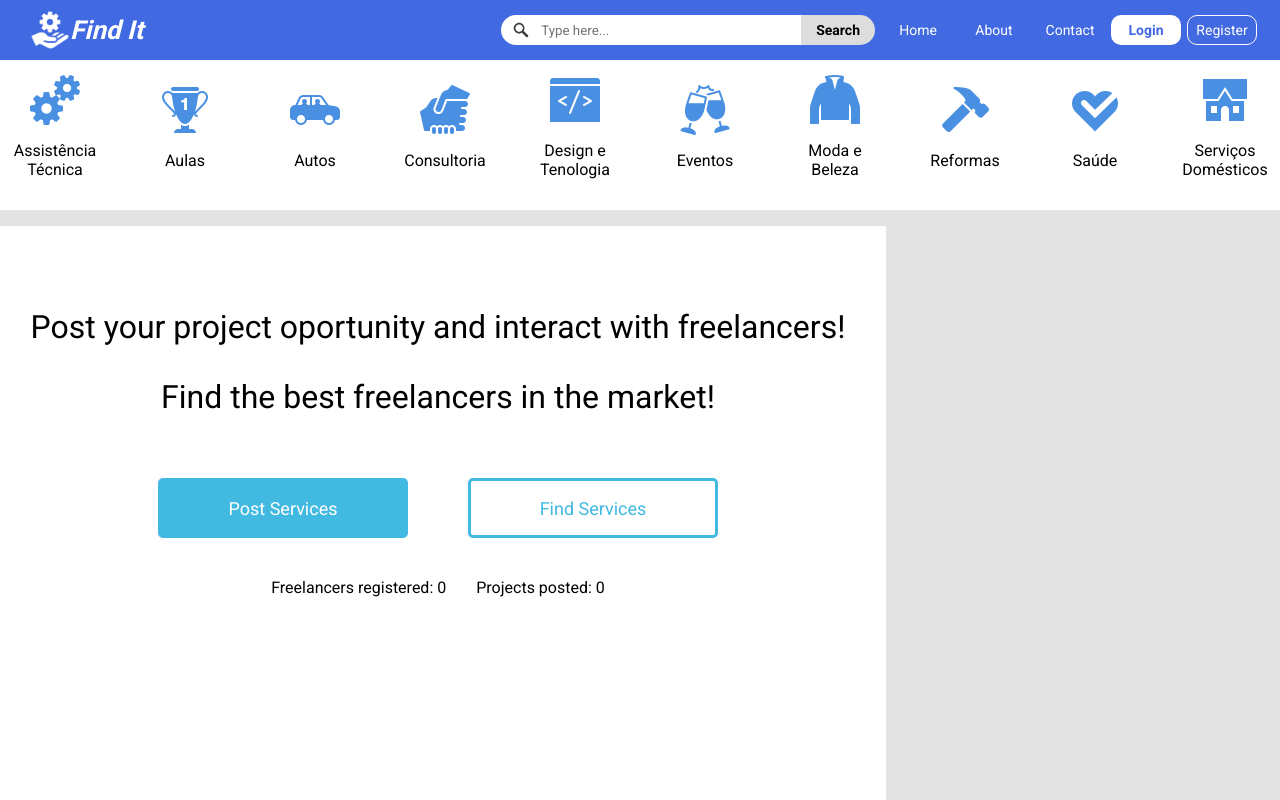
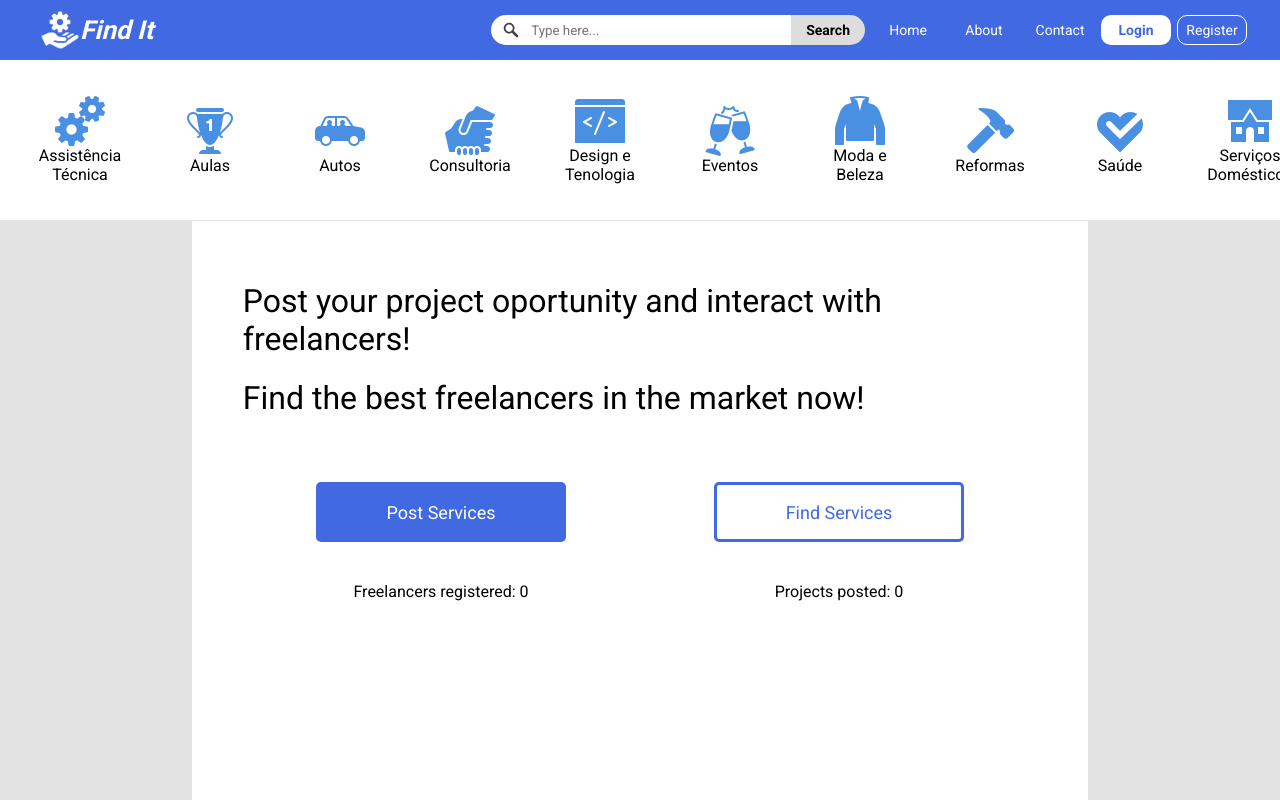
Before and after one commit to buemura/findit-frontend-next, a Next.js app: page / in a window 1280 px wide. Shown: the top 800 px of the page. Built offline with nearby package versions, Linux system fonts and the light colour scheme; no server answers.

Commit message:
Front-end: fix Home page CSS

```diff
--- a/src/pages/home.tsx
+++ b/src/pages/home.tsx
@@ -64,7 +64,7 @@
         <MainSection>
           <div className="main-texts">
             <p>Post your project oportunity and interact with freelancers!</p>
-            <p>Find the best freelancers in the market!</p>
+            <p>Find the best freelancers in the market now!</p>
           </div>
           <div className="buttons-container">
             <button className="post-services">Post Services</button>
--- a/src/styles/components/HeaderDefault.ts
+++ b/src/styles/components/HeaderDefault.ts
@@ -22,7 +22,7 @@
   display: flex;
   justify-content: space-between;
   align-items: center;
-  padding: 10px 20px;
+  padding: 10px 30px;
   margin: 0;
   width: 100%;
 
--- a/src/styles/components/middleSection.ts
+++ b/src/styles/components/middleSection.ts
@@ -6,6 +6,7 @@
   display: flex;
   justify-content: center;
   background-color: #e3e3e3;
+  width: 100%;
 
   * {
     font-family: "Roboto", sans-serif;
--- a/src/styles/pages/home.ts
+++ b/src/styles/pages/home.ts
@@ -3,18 +3,27 @@
 export const MainContainer = styled.div`
   display: flex;
   flex-direction: column;
-  margin: 0;
+  justify-content: center;
+  align-items: center;
+  margin: 60px 0 0 0;
   padding: 0;
+  width: 100%;
+  overflow-x: hidden;
 `;
 
 export const CategoryList = styled.ul`
   display: flex;
   flex-direction: row;
-  justify-content: center;
-  margin-top: 60px;
-  padding: 15px 0 15px 0;
   width: 100%;
+  height: 160px;
+  padding: 15px;
+  margin: 0;
   background-color: #fff;
+  overflow-x: auto;
+  ::-webkit-scrollbar {
+    width: 0;
+    height: 0;
+  }
 `;
 
 export const ListItem = styled.li`
@@ -23,8 +32,9 @@
   justify-content: center;
   align-items: center;
   margin: 0px 15px 0px 15px;
-  width: 100px;
-  transition: 0.15s;
+  min-width: 100px;
+  transition: 0.2s;
+  padding: 0;
 
   word-wrap: break-word;
   list-style: none;
@@ -32,6 +42,7 @@
   border-radius: 10px;
   p {
     text-align: center;
+    margin: 0;
   }
   &:hover {
     cursor: pointer;
@@ -41,30 +52,32 @@
 
 export const MainSection = styled.div`
   width: 70vw;
-  min-height: calc(100vh - 60px);
+  height: 100%;
+  height: calc(100vh - 60px - 160px - 1px);
   background: #fff;
-  padding: 15px 30px 30px 30px;
+  margin-top: 1px;
+  padding: 40px 30px 30px 30px;
   display: flex;
   flex-direction: column;
   align-items: center;
 
-  padding-top: 50px;
-
   .main-texts p {
     display: flex;
-    flex-direction: column;
-    align-items: center;
-
-    font-size: 2em;
+    font-size: 2rem;
     font-style: bold;
+    margin: 1.3rem;
   }
 
-  .buttons-container button {
+  .buttons-container {
+    width: 100%;
+    display: flex;
+    justify-content: space-around;
+    padding: 45px 20px 20px 20px;
+
+    button {
       width: 250px;
       height: 60px;
-    border: 0;
       border-radius: 5px;
-    margin: 30px 30px 0px 30px;
       font-size: large;
       transition: 0.15s;
 
@@ -74,31 +87,40 @@
     }
 
     .post-services {
-    background-color: #41b9e1;
+      background-color: #4169e1;
+      border: none;
       color: #fff;
       &:hover {
         transform: scale(1.02);
-      background-color: #4169e1;
+        background-color: #3159d1;
       }
     }
 
     .find-services {
       background: transparent;
-    border: 3px solid #41b9e1 !important;
-    color: #41b9e1;
+      border: 3px solid #4169e1 !important;
+      color: #4169e1;
 
       &:hover {
         transform: scale(1.02);
         border: 3px solid #4169e1 !important;
-      color: #4169e1;
+        background-color: #eee;
+      }
     }
   }
 
   .system-information {
+    width: 100%;
     display: flex;
+    justify-content: space-around;
     flex-direction: row;
+    padding: 20px;
+
     p {
-      margin: 40px 15px 0px 15px;
+      width: 180px;
+      margin: 0;
+      padding: 0;
+      text-align: center;
     }
   }
 `;
```
Also changed, not shown: 1 other file (tests, documents, lock files or other folders). Lines whose indentation alone changed are shown as unchanged.
